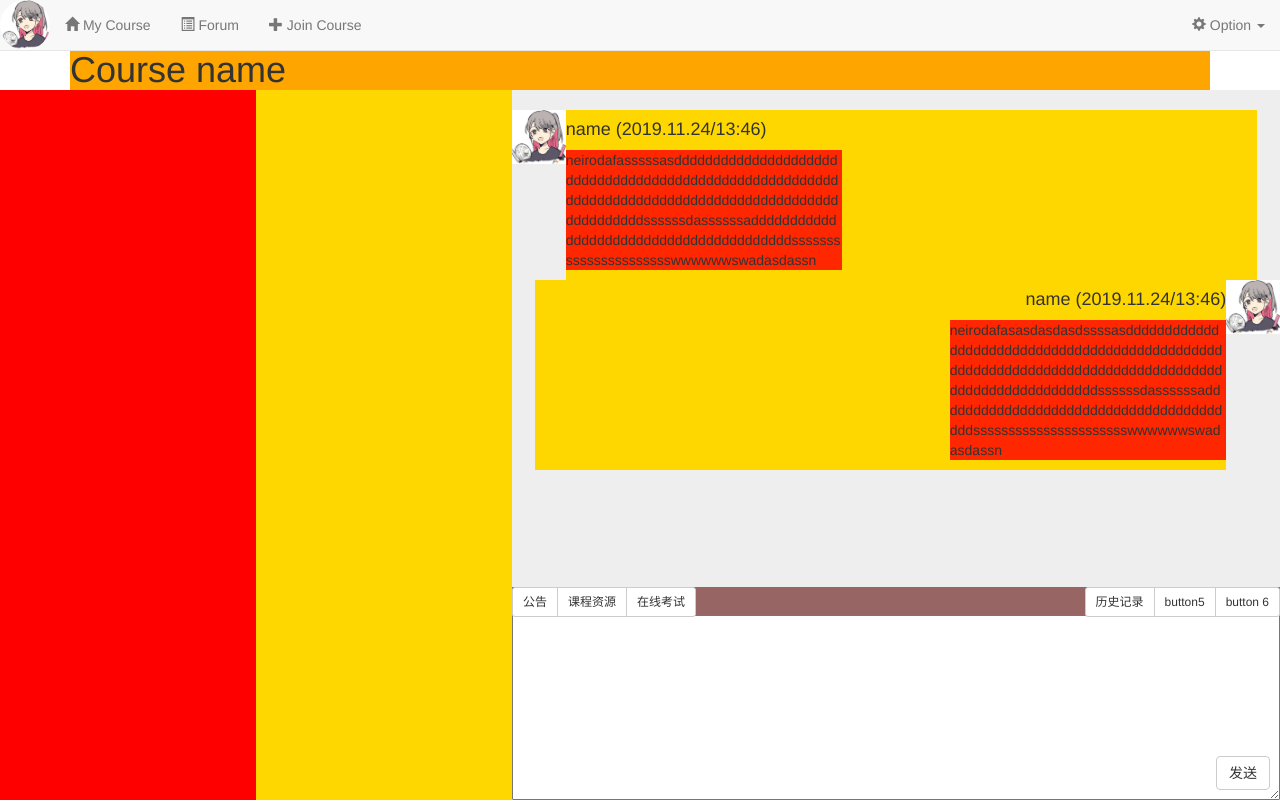
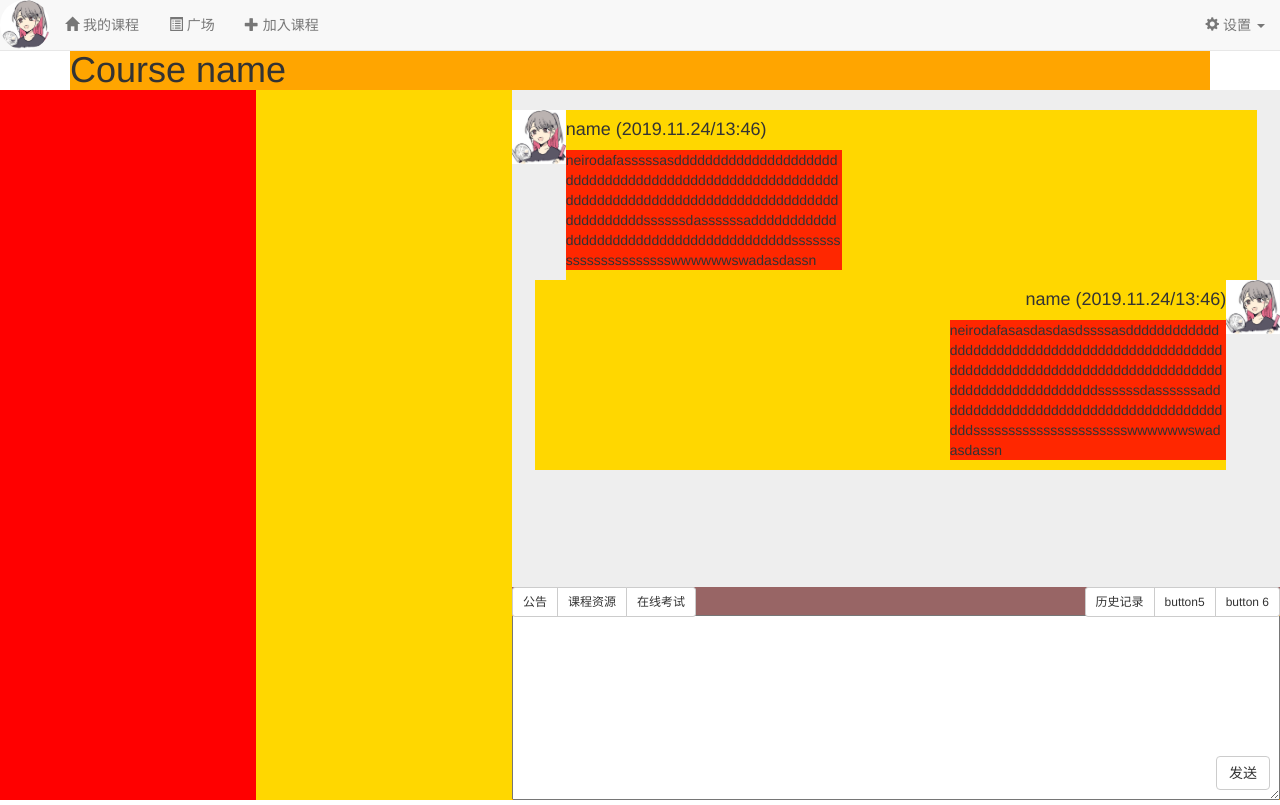
Before and after one commit to jiangxiaosheng/SCUT-ClassHelper, a Flask app: page /course/chatroom/201700 in a window 1280 px wide. Run offline with Flask 2, Linux system fonts and the light colour scheme; a user stored in the database is signed in; data comes from the database, SQL or seed files in the repository; both versions use the stored data as it was after the commit; data that the repository does not hold is empty; some libraries are stand-ins or nearby versions.

Commit message:
2019-11-29 做详细设计

```diff
--- a/app/templates/base.html
+++ b/app/templates/base.html
@@ -30,21 +30,21 @@
 
         <div class="collapse navbar-collapse" id="navbar-collapse">
             <ul class="nav navbar-nav" >
-                <li><a href="{{ url_for('course.index') }}"><span class="glyphicon glyphicon-home"></span>&nbspMy Course</a></li>
-                <li><a href="{{ url_for('forum.index') }}"><span class="glyphicon glyphicon-list-alt"></span>&nbspForum</a></li>
-                <li><a href="{{ url_for('course.join_course') }}"><span class="glyphicon glyphicon-plus"></span>&nbspJoin Course</a></li>
+                <li><a href="{{ url_for('course.index') }}"><span class="glyphicon glyphicon-home"></span>&nbsp;我的课程</a></li>
+                <li><a href="{{ url_for('forum.index') }}"><span class="glyphicon glyphicon-list-alt"></span>&nbsp;广场</a></li>
+                <li><a href="{{ url_for('course.join_course') }}"><span class="glyphicon glyphicon-plus"></span>&nbsp;加入课程</a></li>
             </ul>
             <ul class="nav navbar-nav navbar-right ">
                 <li class="dropdown">
                     <a class="dropdown-toggle" data-toggle="dropdown" href="#">
-                        <span class="glyphicon glyphicon-cog"></span>&nbspOption
+                        <span class="glyphicon glyphicon-cog"></span>&nbsp;设置
                         <b class="caret"></b>
                     </a>
                     <ul class="dropdown-menu">
-                        <li><a href="#">Change Password</a></li>
-                        <li><a href="#">Change Email</a></li>
+                        <li><a href="#">修改密码</a></li>
+                        <li><a href="#">修改邮箱</a></li>
                         <li class="divider"></li>
-                        <li><a href="{{ url_for('auth.logout') }}">Exit</a></li>
+                        <li><a href="{{ url_for('auth.logout') }}">注销</a></li>
                     </ul>
                 </li>
             </ul>
```
Also changed, not shown: data-dev.sqlite.
